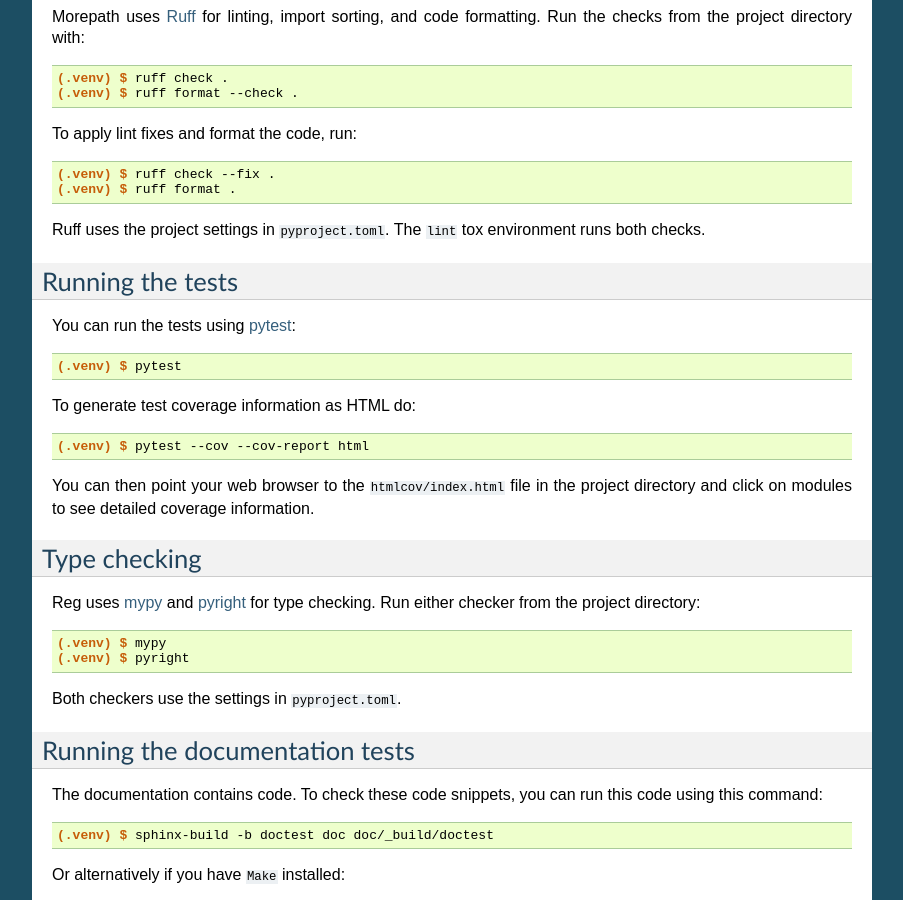
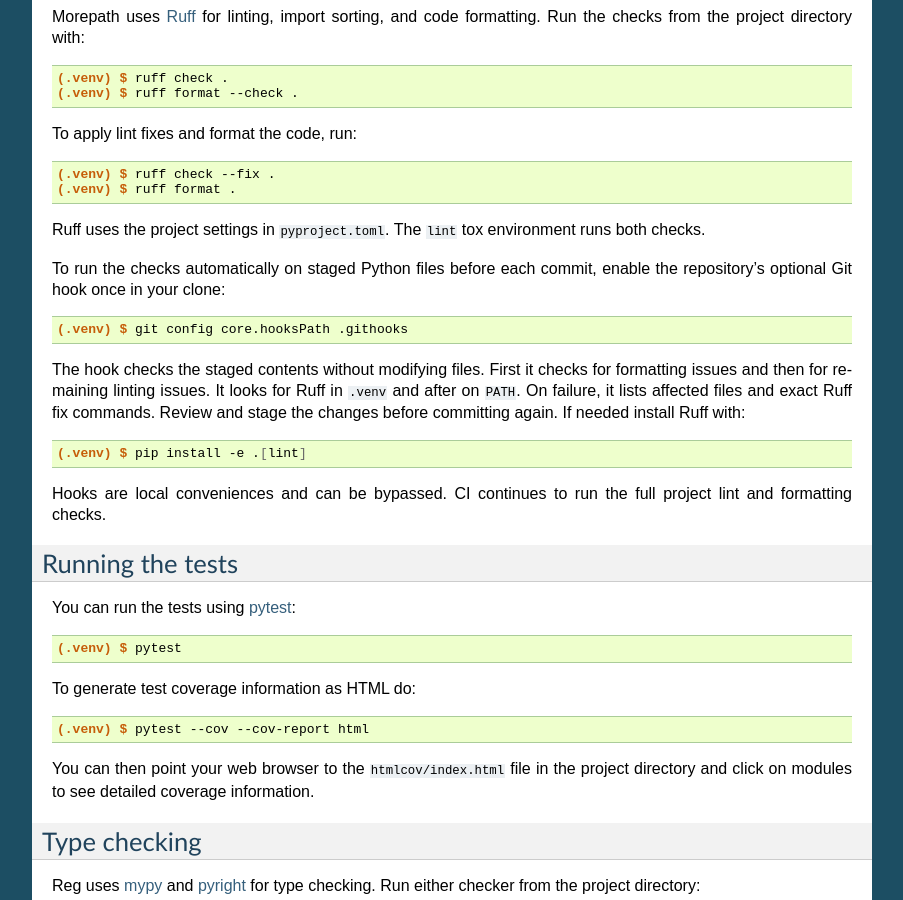
Before and after one commit to morepath/reg, a Sphinx documentation site: the page built from doc/developing.rst, in a window 1280 px wide and 900 px high, scrolled down 748 px. Shown: the whole window, without its empty margins (198-1101 px from the left). Built offline with Sphinx 7.4.7, drawn with Linux system fonts in a browser that asks for light colours.

Commit message:
chore: add tracked Git pre-commit hook for Ruff checks

```diff
--- a/CHANGES.txt
+++ b/CHANGES.txt
@@ -40,6 +40,8 @@ CHANGES
 - Replace flake8, black, isort, pyupgrade and pre-commit with Ruff_.
 
   .. _Ruff: https://docs.astral.sh/ruff
+
+- Add a tracked Git pre-commit hook for Ruff checks on staged Python files.
 
 - Remove coveralls integration.
 
--- a/doc/developing.rst
+++ b/doc/developing.rst
@@ -54,6 +54,23 @@ To apply lint fixes and format the code, run::
 
 Ruff uses the project settings in ``pyproject.toml``. The ``lint`` tox
 environment runs both checks.
+
+To run the checks automatically on staged Python files before each
+commit, enable the repository's optional Git hook once in your clone::
+
+  (.venv) $ git config core.hooksPath .githooks
+
+The hook checks the staged contents without modifying files.
+First it checks for formatting issues and then for remaining linting issues.
+It looks for Ruff in ``.venv`` and after on ``PATH``.
+On failure, it lists affected files and exact Ruff fix commands.
+Review and stage the changes before committing again.
+If needed install Ruff with::
+
+  (.venv) $ pip install -e .[lint]
+
+Hooks are local conveniences and can be bypassed. CI continues to run the full
+project lint and formatting checks.
 
 .. _Ruff: https://docs.astral.sh/ruff/
 
```
Also changed, not shown: 3 other files.
